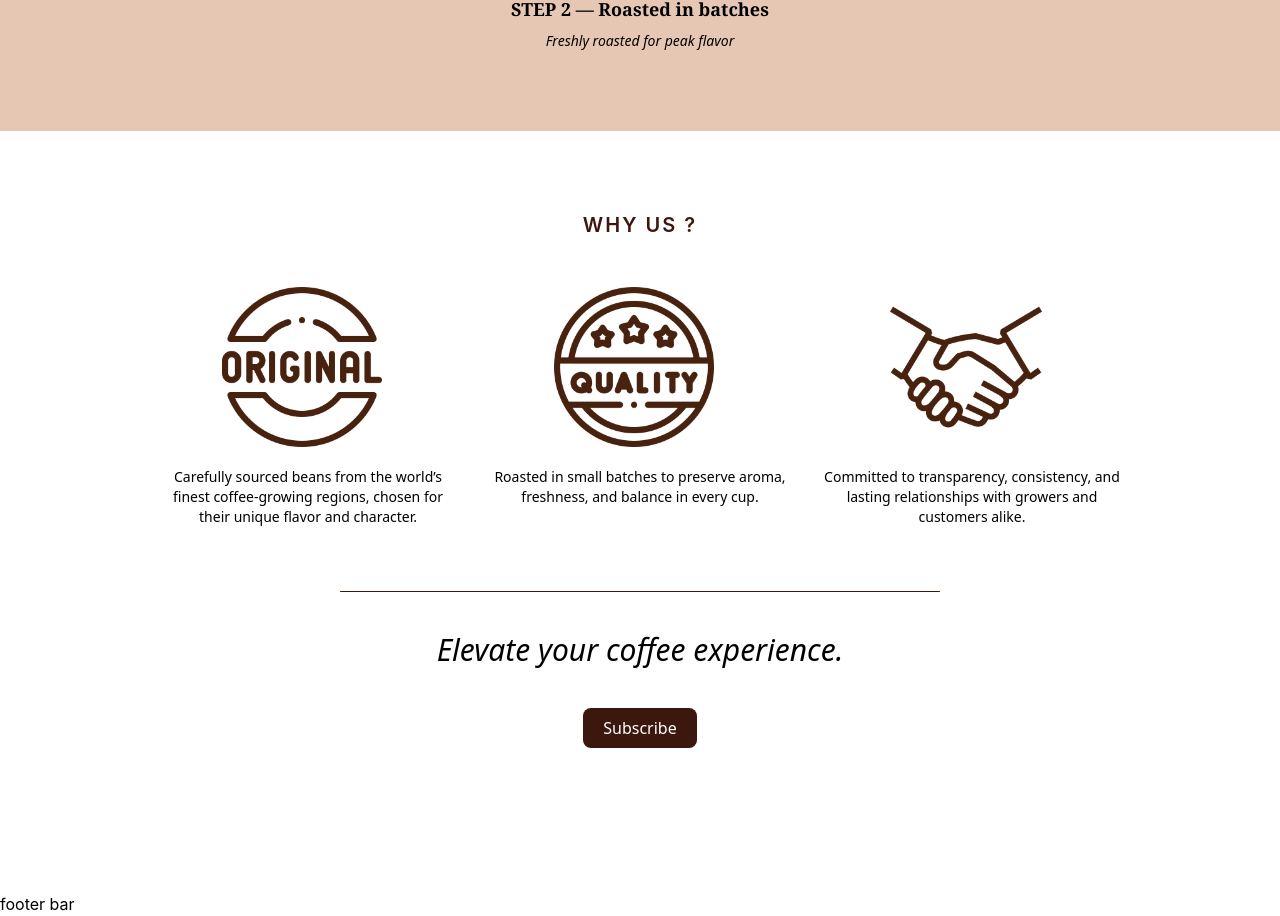
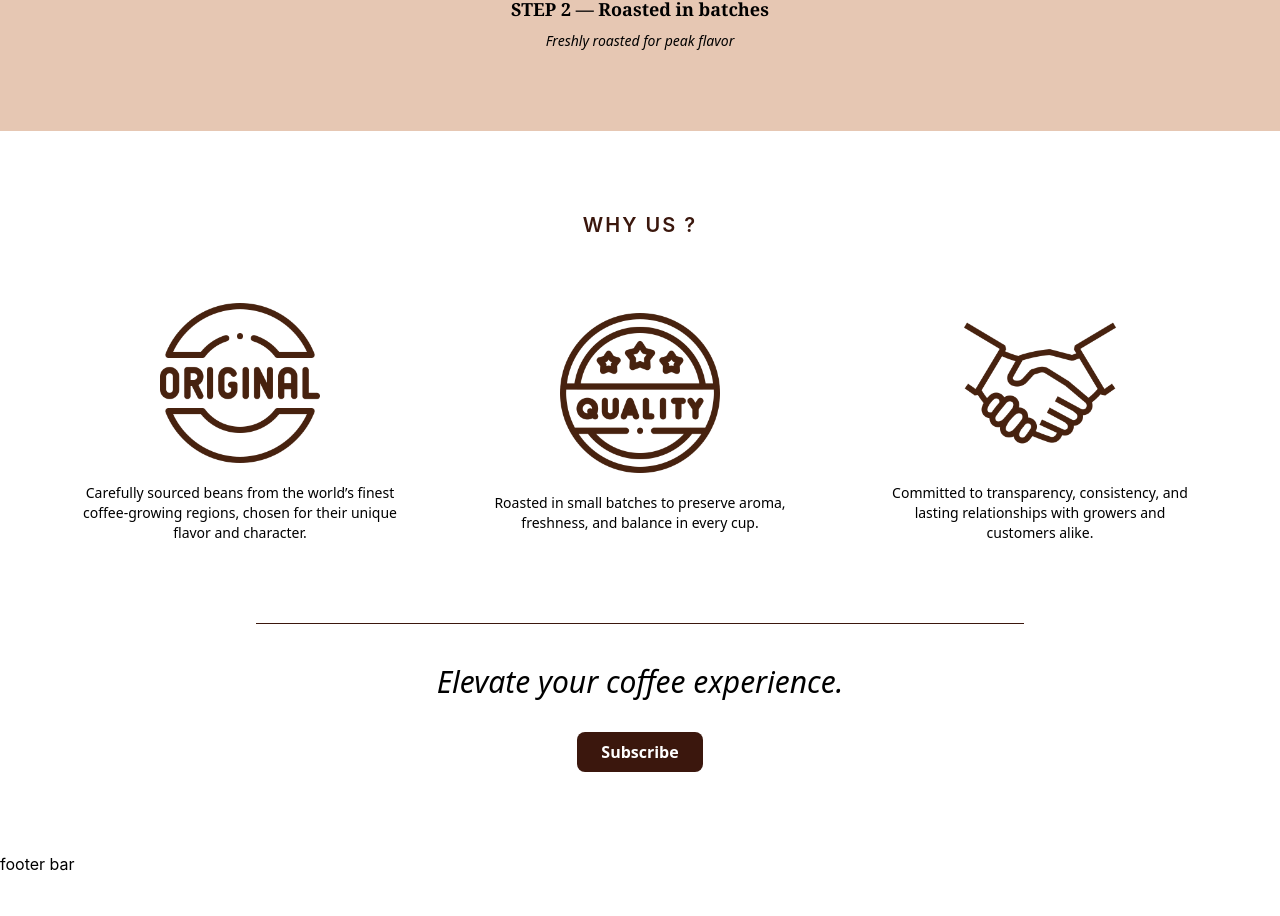
Before and after one commit to RedaSatrallah/Coffee-shop, a React (Create React App) app in the folder frontend/: page / in a window 1280 px wide. Shown: the part 3058-3974 px from the top of the page. After the commit the page ends 3934 px from the top, so only its background shows below. Built offline with nearby package versions, Linux system fonts and the light colour scheme.

Commit message:
modifs de la section Why Us

```diff
--- a/frontend/src/pages/LandingPageComp/WhyUs.jsx
+++ b/frontend/src/pages/LandingPageComp/WhyUs.jsx
@@ -4,40 +4,50 @@ import handshake from "../../assets/handshake.png";
 
 export default function WhyUs() {
   return (
-    <section className="bg-[#ffffff] py-20">
-      <h2 className="text-center text-brown text-xl tracking-widest mb-12 font-semibold">
+    <section className="bg-white py-20 px-4">
+      <h2 className="text-center text-brown text-xl tracking-widest mb-16 font-semibold">
         WHY US ?
       </h2>
-<div className="flex justify-center gap-8 ">
-      <div className="flex-col ">
-        <img src={original} alt="Original" className="w-[160px] h-[160px] ml-16" />
-        <p className="font-instrument-sans text-sm w-[300px] font-thin text-center mt-5">
+
+      {/* Cards */}
+      <div className="flex flex-col md:flex-row justify-center items-center gap-12 max-w-3xl md:max-w-6xl mx-auto">
+
+        <div className="flex flex-col items-center text-center w-full">
+          <img src={original} alt="Original" className="w-32 h-32 md:w-40 md:h-40" />
+          <p className="font-instrument-sans text-sm font-thin max-w-xs mt-5">
             Carefully sourced beans from the world’s finest coffee-growing regions,
-        chosen for their unique flavor and character.</p>
+            chosen for their unique flavor and character.
+          </p>
         </div>
 
-        <div className="flex-col ">
-        <img src={quality} alt="quality" className="w-[160px] h-[160px] ml-16" />
-        <p className="font-instrument-sans text-sm w-[300px] font-thin text-center mt-5">
-            Roasted in small batches to preserve aroma, freshness, and balance in every cup.</p>
+        <div className="flex flex-col items-center text-center w-full">
+          <img src={quality} alt="Quality" className="w-32 h-32 md:w-40 md:h-40" />
+          <p className="font-instrument-sans text-sm font-thin max-w-xs mt-5">
+            Roasted in small batches to preserve aroma, freshness, and balance in every cup.
+          </p>
         </div>
 
-        <div className="flex-col ">
-        <img src={handshake} alt="trust" className="w-[160px] h-[160px] ml-16" />
-        <p className="font-instrument-sans text-sm w-[300px] font-thin text-center mt-5">
-        Committed to transparency, consistency, and lasting relationships with growers and customers alike.</p>
+        <div className="flex flex-col items-center text-center w-full">
+          <img src={handshake} alt="Trust" className="w-32 h-32 md:w-40 md:h-40" />
+          <p className="font-instrument-sans text-sm font-thin max-w-xs mt-5">
+            Committed to transparency, consistency, and lasting relationships with growers
+            and customers alike.
+          </p>
         </div>
       </div>
 
-      <div className="mx-[400px] my-16  flex flex-col items-center">
-     <hr className=" border-t-1 w-[600px]  border-brown rounded-full" />
-     <p className="text-3xl text-center w-full font-instrument-sans my-10 italic">Elevate your coffee experience.</p>
-     <button className="bg-brown text-white rounded-lg px-5 py-2 font-instrument-sans font-medium ">Subscribe</button>
+      {/* Divider + CTA */}
+      <div className="mt-20 flex flex-col items-center max-w-3xl mx-auto">
+        <hr className="w-full border-t border-brown mb-10" />
+
+        <p className="text-2xl md:text-3xl text-center font-instrument-sans italic mb-8">
+          Elevate your coffee experience.
+        </p>
+
+        <button className="bg-brown text-white rounded-lg px-6 py-2 font-instrument-sans font-semibold hover:bg-peach hover:text-brown transition">
+          Subscribe
+        </button>
       </div>
-
-
-
-
     </section>
   );
 }
```
Also changed, not shown: 1 other file (tests, documents, lock files or other folders). Lines whose indentation alone changed are shown as unchanged.
